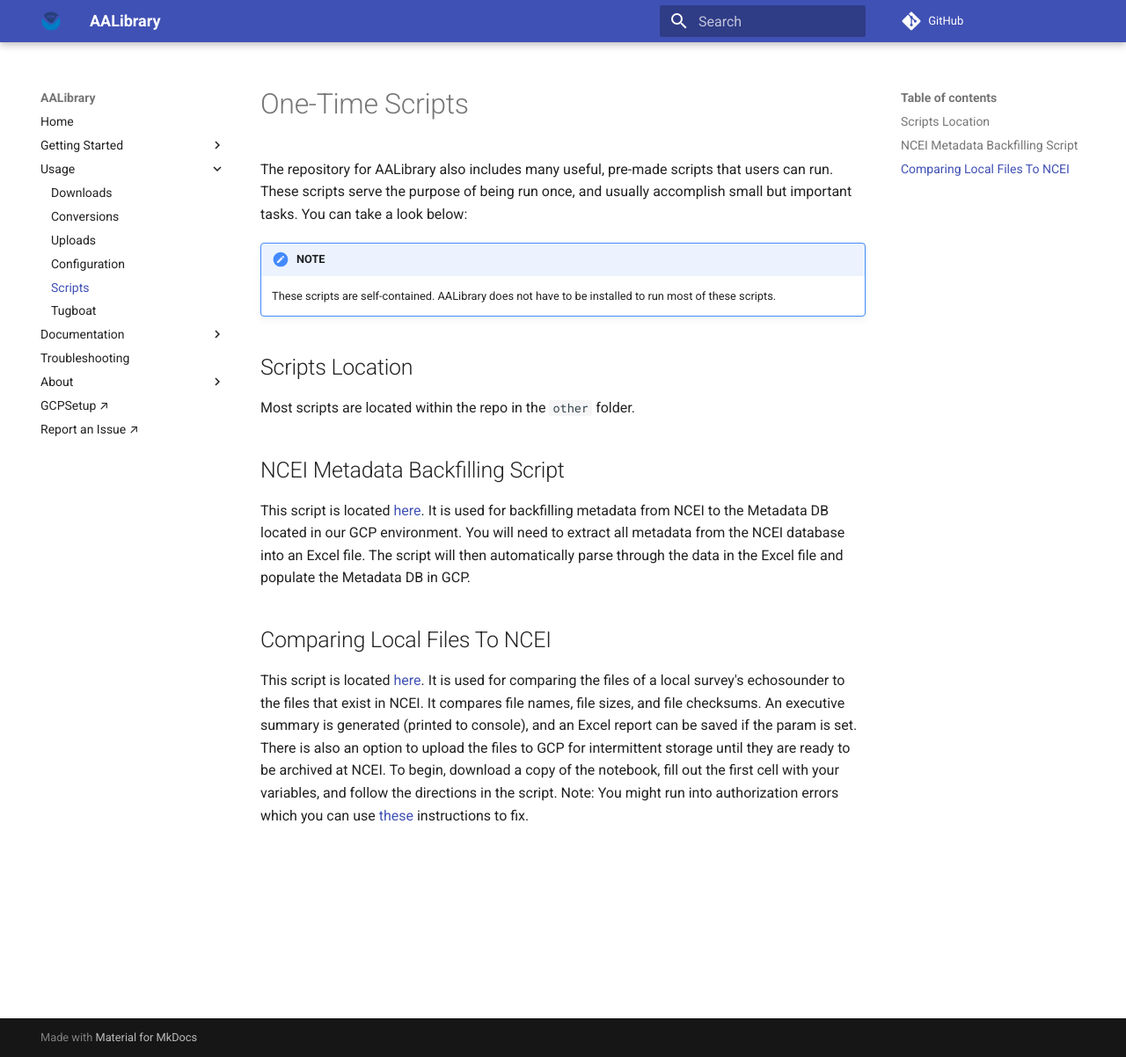
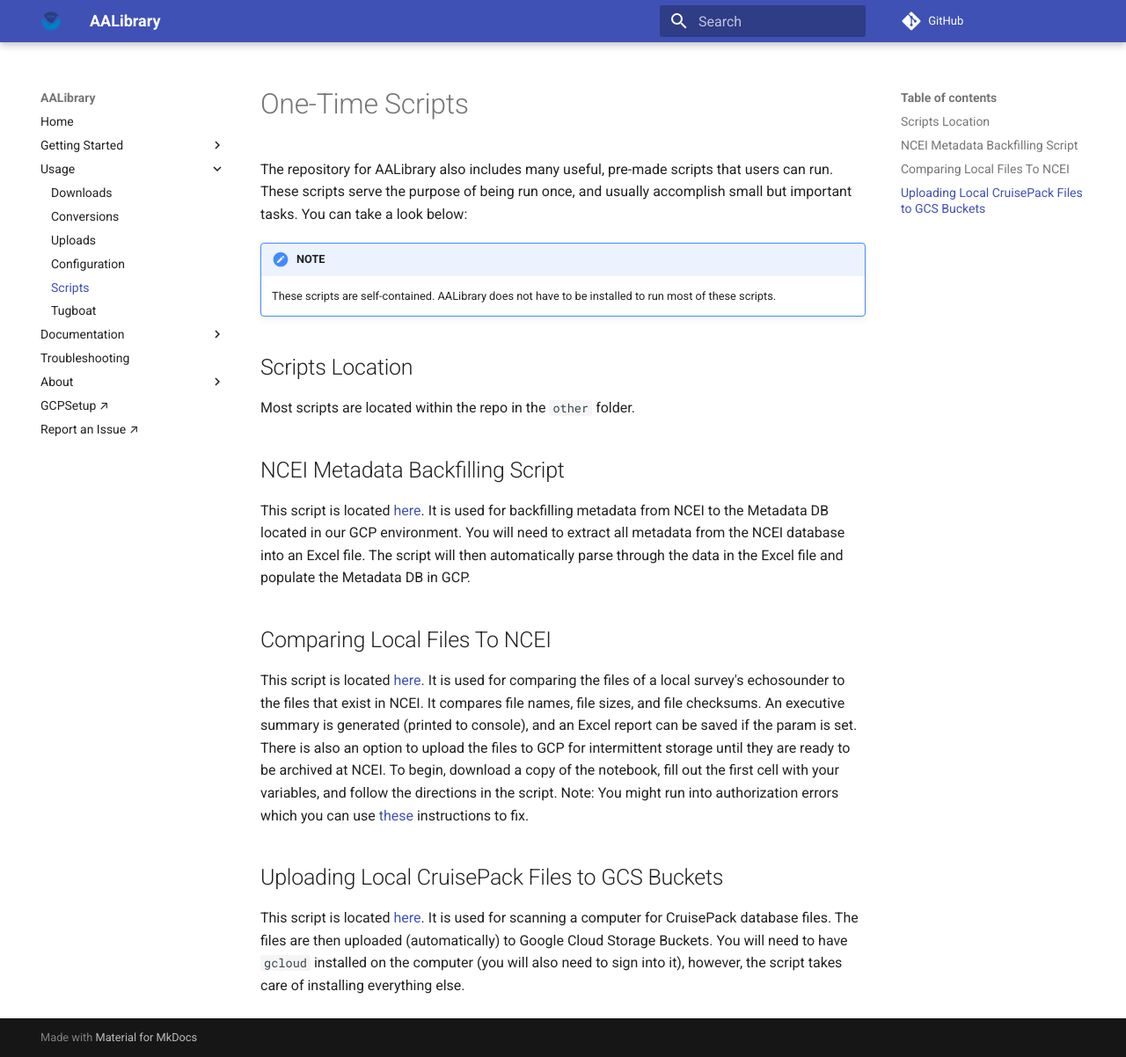
Before and after one commit to nmfs-ost/AA-SI_aalibrary, an MkDocs documentation site: the page built from docs/usage/scripts.md, in a window 1280 px wide and 1202 px high. Shown: the whole window at 88% size. Built offline with MkDocs 1.6.1 and Material for MkDocs 9.7.7, drawn with Linux system fonts in a browser that asks for light colours; comment, search, counter and statistics services are not loaded.

Commit message:
add: docs for cruisepack to gcs

```diff
--- a/docs/usage/scripts.md
+++ b/docs/usage/scripts.md
@@ -16,3 +16,8 @@
 ## Comparing Local Files To NCEI
 
 This script is located [here](https://github.com/nmfs-ost/AA-SI_aalibrary/blob/main/other/compare_local_to_NCEI.ipynb). It is used for comparing the files of a local survey's echosounder to the files that exist in NCEI. It compares file names, file sizes, and file checksums. An executive summary is generated (printed to console), and an Excel report can be saved if the param is set. There is also an option to upload the files to GCP for intermittent storage until they are ready to be archived at NCEI. To begin, download a copy of the notebook, fill out the first cell with your variables, and follow the directions in the script. Note: You might run into authorization errors which you can use [these](../getting-started/installation.md) instructions to fix.
+
+## Uploading Local CruisePack Files to GCS Buckets
+
+This script is located [here](https://github.com/nmfs-ost/AA-SI_aalibrary/blob/main/other/scripts/cruisepack_to_gcs.py
+). It is used for scanning a computer for CruisePack database files. The files are then uploaded (automatically) to Google Cloud Storage Buckets. You will need to have `gcloud` installed on the computer (you will also need to sign into it), however, the script takes care of installing everything else.
```
